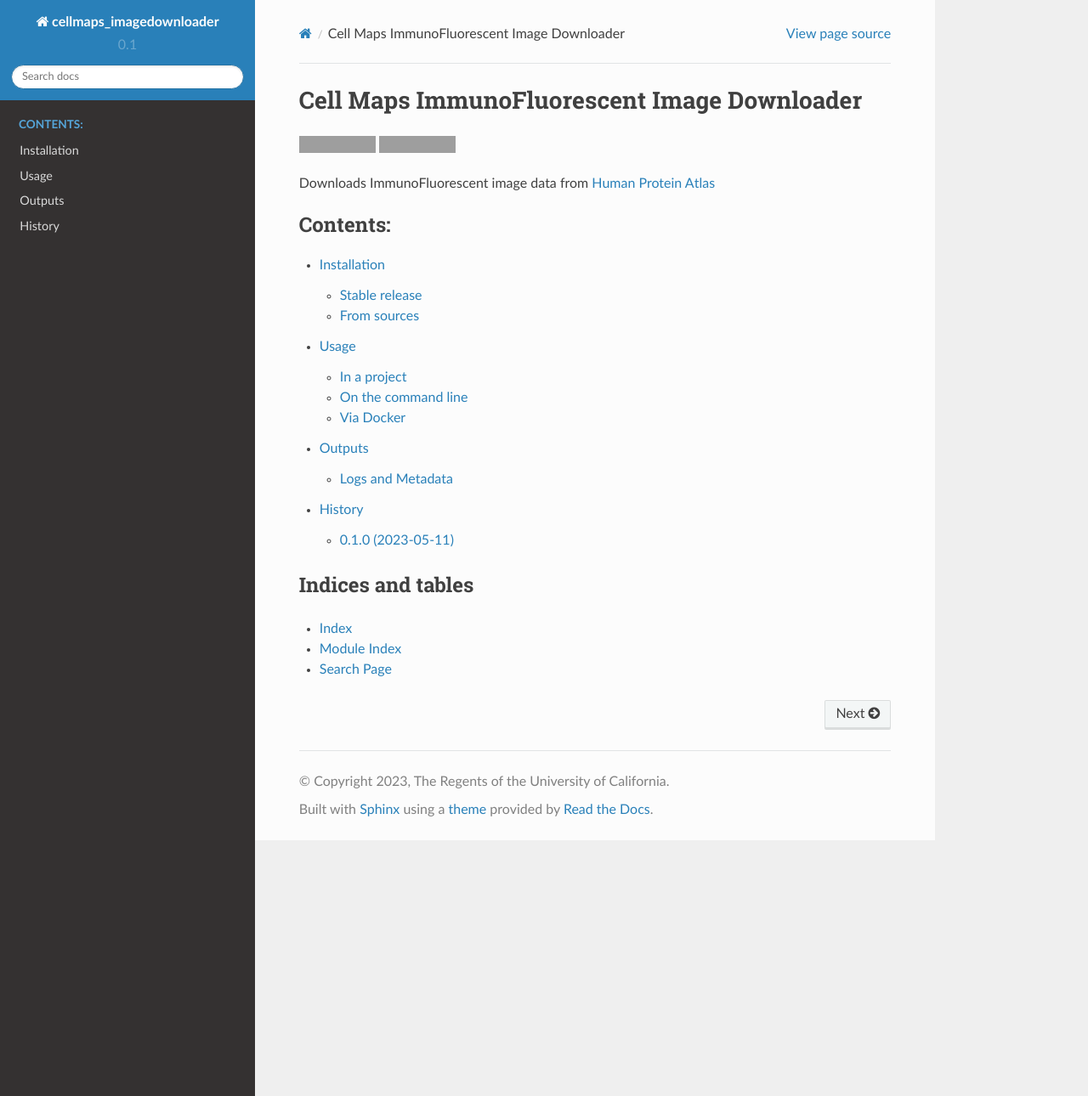
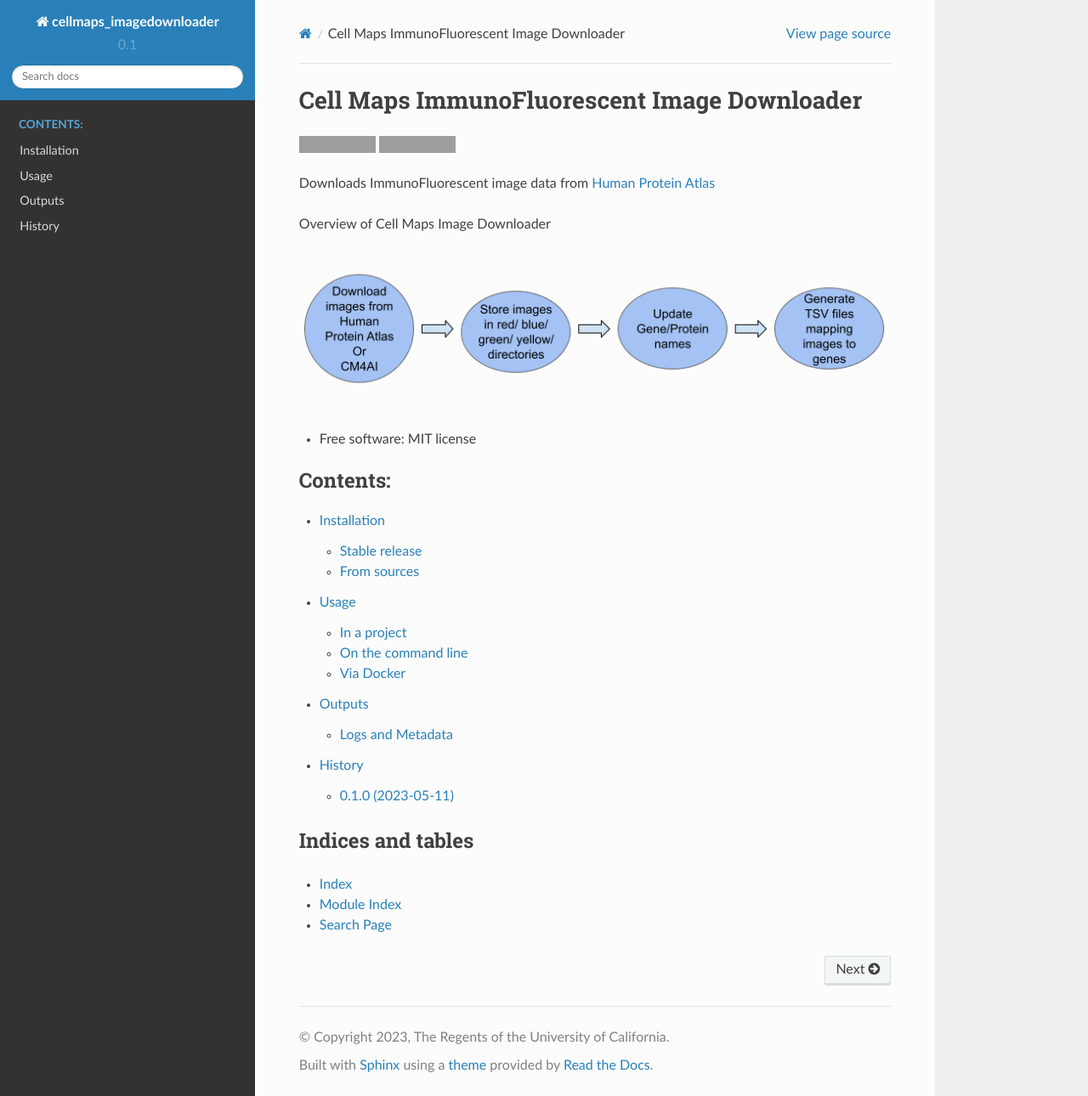
Before and after one commit to idekerlab/cellmaps_imagedownloader, a Sphinx documentation site: the page built from docs/index.rst, in a window 1280 px wide and 1290 px high. Shown: the whole window at 85% size. Built offline with Sphinx 7.4.7 and the Read the Docs theme 2.0.0, drawn with Linux system fonts in a browser that asks for light colours; pages that are not in the unit, such as notebooks, are missing from menus; grey boxes are pictures that could not be loaded.

Commit message:
added image

```diff
--- a/docs/index.rst
+++ b/docs/index.rst
@@ -11,6 +11,17 @@ Cell Maps ImmunoFluorescent Image Downloader
 
 
 Downloads ImmunoFluorescent image data from `Human Protein Atlas <https://www.proteinatlas.org/>`__
+
+Overview of Cell Maps Image Downloader
+
+.. image:: images/imagedownloader_overview.png
+  :alt: Overview of Cell Maps Image Downloader which downloads data from Human Protein Atlas or CM4AI and stores the images into color directories. Genes/Protein names are updated and stored in TSV files split by data folds.
+
+..
+    The imagedownloader_overview.png image is from this google doc: https://docs.google.com/drawings/d/1TmwcBQr94iBAoXNCW0otCGWiyA3v4Rg-stD5vAQcNZ0/edit
+
+
+* Free software: MIT license
 
 
 .. toctree::
```
